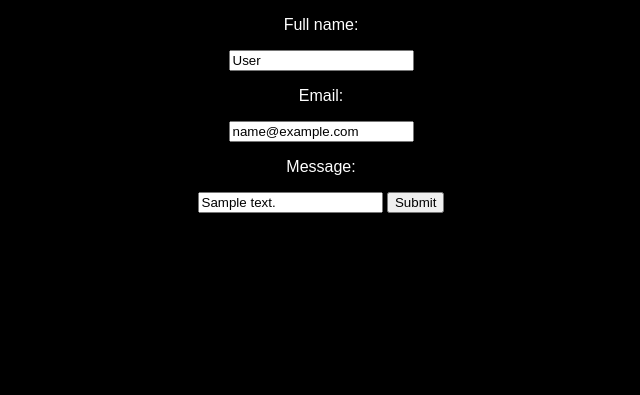
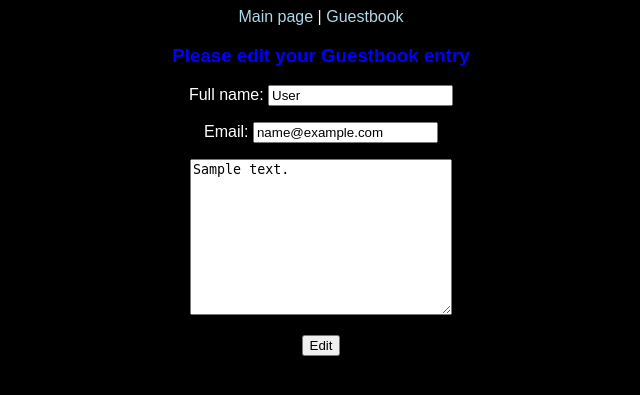
Before and after one commit to radanovicnikola93/Filton, a Python web app: template templates/modify_guestbook.html in a window 1280 px wide. Shown: the top 395 px of the page, without its empty margins (319-959 px from the left). Run offline with Jinja, Linux system fonts and the light colour scheme; the template is opened without the code that fills it: most values are stand-ins (such as "Sample title", 1, 10 or a date in 2020).

Commit message:
Edited additionally the html files

```diff
--- a/assets/css/style.css
+++ b/assets/css/style.css
@@ -14,9 +14,13 @@ h1, h3  {
 
 a {
     text-decoration: none;
-    color: white;
+    color: lightblue;
 }
 
+a:hover {
+    text-decoration: none;
+    color: blue;
+}
 img {
     display: block;
     margin-left: auto;
--- a/main.py
+++ b/main.py
@@ -92,6 +92,7 @@ class DeleteGuestBookHandler(BaseHandler):
         guestbook.delete = True
         guestbook.put()
 
+        time.sleep(0.1)
         return self.redirect_to('guestbook')
 
 app = webapp2.WSGIApplication([
--- a/templates/modify_guestbook.html
+++ b/templates/modify_guestbook.html
@@ -1,18 +1,15 @@
-<!DOCTYPE html>
-<html lang="en">
-<head>
-    <meta charset="UTF-8">
-    <title>Modify Guestbook</title>
-    <link rel="stylesheet" href="/assets/css/style.css">
+{% extends "base.html" %}
 
-</head>
-<body>
+{% block title %}Edit Message{% endblock title %}
+
+{% block page_content %}
+
+<h3>Please edit your Guestbook entry</h3>
+
 <form action="/guestbook/{{ guestbook.key.id() }}/modify" method="post">
-    <p>Full name: </p><input name="fullname" value="{{ guestbook.fullname }}">
-    <p>Email: </p><input name="email" value="{{ guestbook.email }}">
-    <p>Message: </p><input name="message" value="{{ guestbook.message }}">
-
-    <button type="submit">Submit</button>
+    <p>Full name: <input name="fullname" value="{{ guestbook.fullname }}"></p>
+    <p>Email: <input name="email" value="{{ guestbook.email }}"></p>
+    <p><textarea name="message" cols="30" rows="10">{{ guestbook.message }}</textarea></p>
 </form>
-</body>
-</html>
+<button type="submit">Edit</button>
+{% endblock page_content %}
--- a/templates/single_guestbook_entry.html
+++ b/templates/single_guestbook_entry.html
@@ -9,8 +9,8 @@
         <h1>Details of a guestbook entry</h1>
         <p><b>Key ID:</b> {{ guestbook.key.id() }}</p>
         <p><b>Full name: </b>{{ guestbook.fullname }}</p>
-        <p><b>Email:</b>  {{ guestbook.email }}</p>
-        <p><b>Message</b> {{ guestbook.message }}</p>
+        <p><b>Email: </b>  {{ guestbook.email }}</p>
+        <p><b>Message: </b> {{ guestbook.message }}</p>
         <p><b>Entry made:</b> {{ guestbook.entrymade }}</p>
 
         <br>
```
Also changed, not shown: templates/delete_guestbook.html (+12 -13 lines), templates/guestbook.html (+6 -4 lines).
